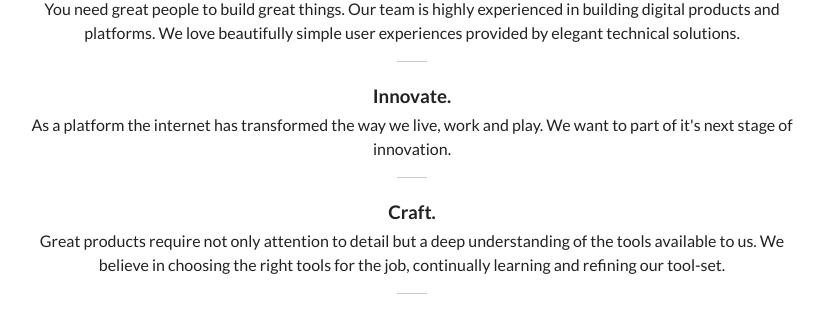
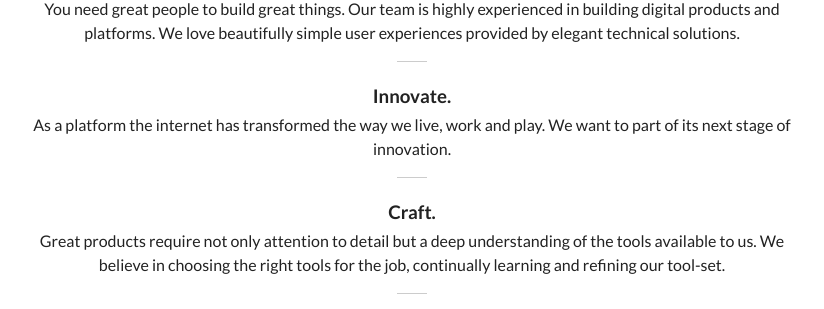
Before and after one commit to lostproperty/LostProperty.github.io, a Flask app: page / in a window 1280 px wide. Shown: the part 1577-1886 px from the top of the page, without its empty margins (228-1052 px from the left). Run offline with Flask 2, Linux system fonts and the light colour scheme; some libraries are stand-ins or nearby versions; some web fonts are replaced.

Commit message:
Replace "it's" with "its"

```diff
--- a/lostproperty/templates/index.html
+++ b/lostproperty/templates/index.html
@@ -92,7 +92,7 @@
             <p>You need great people to build great things. Our team is highly experienced in building digital products and platforms. We love beautifully simple user experiences provided by elegant technical solutions.</p>
             <hr/>
             <h3>Innovate.</h3>
-            <p> As a platform the internet has transformed the way we live, work and play. We want to part of it's next stage of innovation. </p>
+            <p> As a platform the internet has transformed the way we live, work and play. We want to part of its next stage of innovation. </p>
             <hr/>
             <h3>Craft.</h3>
             <p> Great products require not only attention to detail but a deep understanding of the tools available to us. We believe in choosing the right tools for the job, continually learning and refining our tool-set.</p>
```
